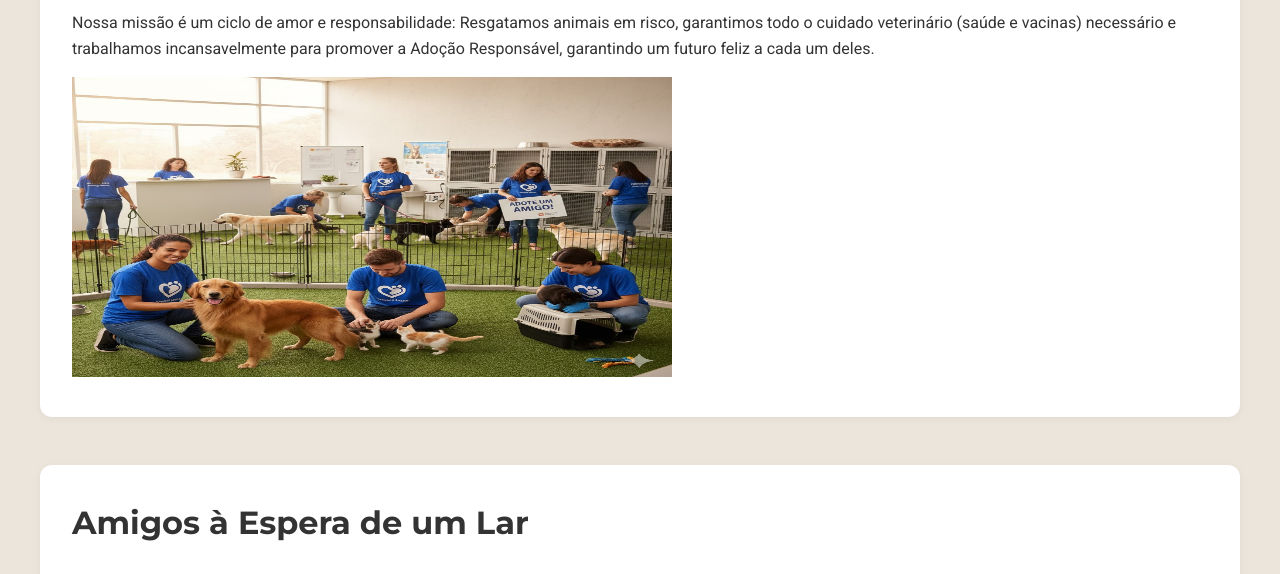
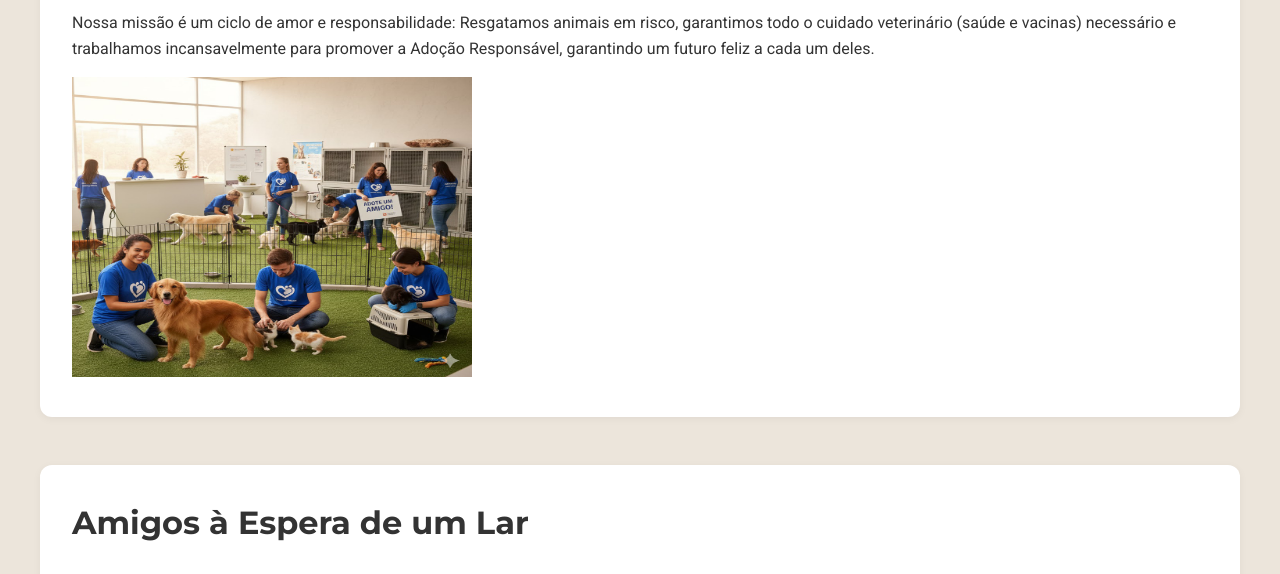
Before and after one commit to EduardoCortesBica/Ong_SOS_Patinhas, a plain HTML site: page index.html in a window 1280 px wide. Shown: the part 696-1270 px from the top of the page. Drawn offline with Linux system fonts and the light colour scheme.

Commit message:
Ajuste em tamanho de imagem
Teste

```diff
--- a/index.html
+++ b/index.html
@@ -44,7 +44,7 @@
         <section>
             <h2>Nossa Missão</h2>
             <p>Nossa missão é um ciclo de amor e responsabilidade: Resgatamos animais em risco, garantimos todo o cuidado veterinário (saúde e vacinas) necessário e trabalhamos incansavelmente para promover a Adoção Responsável, garantindo um futuro feliz a cada um deles.</p>
-            <img src="images/voluntarios.jpg" alt="Voluntários em ação" width="600" height="300">
+            <img src="images/voluntarios.jpg" alt="Voluntários em ação" width="400" height="300">
         </section>
 
         <section>
```
